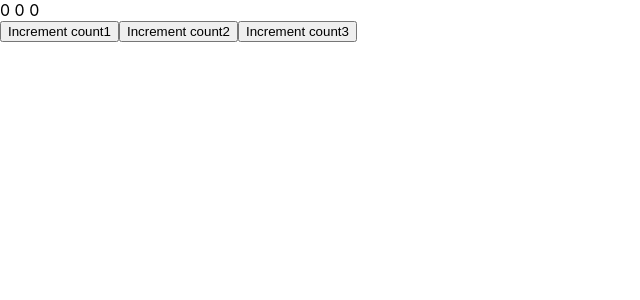
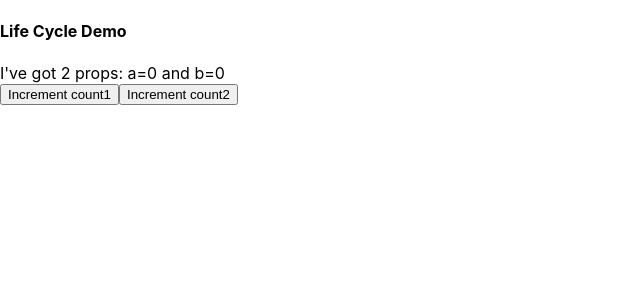
Before and after one commit to aniketbumbc/React-UseEffect, a React (Create React App) app: page / in a window 1280 px wide. Shown: the top 300 px of the page, without its empty margins (0-640 px from the left). Built offline with nearby package versions, Linux system fonts and the light colour scheme.

Commit message:
useEffect props

```diff
--- a/src/App.js
+++ b/src/App.js
@@ -1,31 +1,21 @@
 import React, { useState, useEffect } from 'react';
 import './App.css';
-// import LifeCycleDemo from './components/LifeCycleDemo';
+import LifeCycleDemo from './components/LifeCycleDemo';
 
-function ThreeCounts() {
+function App() {
+  useEffect(() => {
+    console.log('parent state change ', count1);
+  });
+
   const [count1, setCount1] = useState(0);
   const [count2, setCount2] = useState(0);
-  const [count3, setCount3] = useState(0);
-
-  useEffect(() => {
-    console.log('count2 changed!');
-  }, [count2]);
-
-  return (
-    <div>
-      {count1} {count2} {count3}
-      <br />
-      <button onClick={() => setCount1(count1 + 1)}>Increment count1</button>
-      <button onClick={() => setCount2(count2 + 1)}>Increment count2</button>
-      <button onClick={() => setCount3(count3 + 1)}>Increment count3</button>
-    </div>
-  );
-}
-
-function App() {
   return (
     <>
-      <ThreeCounts />
+      <div>
+        <LifeCycleDemo a={count1} b={count2} />
+        <button onClick={() => setCount1(count1 + 1)}>Increment count1</button>
+        <button onClick={() => setCount2(count2 + 1)}>Increment count2</button>
+      </div>
     </>
   );
 }
--- a/src/components/LifeCycleDemo.js
+++ b/src/components/LifeCycleDemo.js
@@ -1,15 +1,16 @@
 import React, { useEffect } from 'react';
 
-const LifeCycleDemo = () => {
+const LifeCycleDemo = ({ a, b }) => {
   useEffect(() => {
-    console.log('render');
-
-    return () => console.log('unMount....');
-  }, []);
+    console.log('render useEffect ', a);
+  }, [a]);
 
   return (
     <div>
       <h4> Life Cycle Demo</h4>
+      <div>
+        I've got 2 props: a={a} and b={b}
+      </div>
     </div>
   );
 };
```
